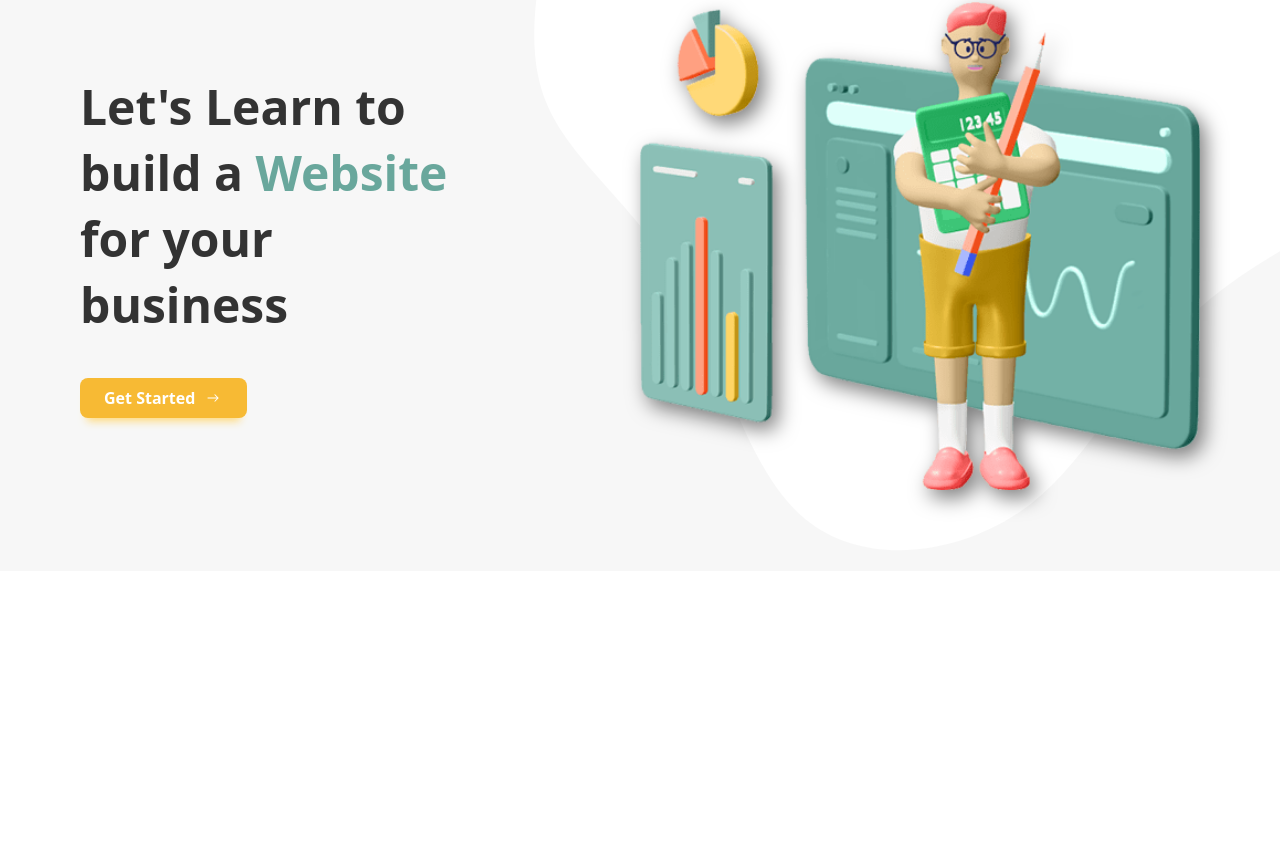
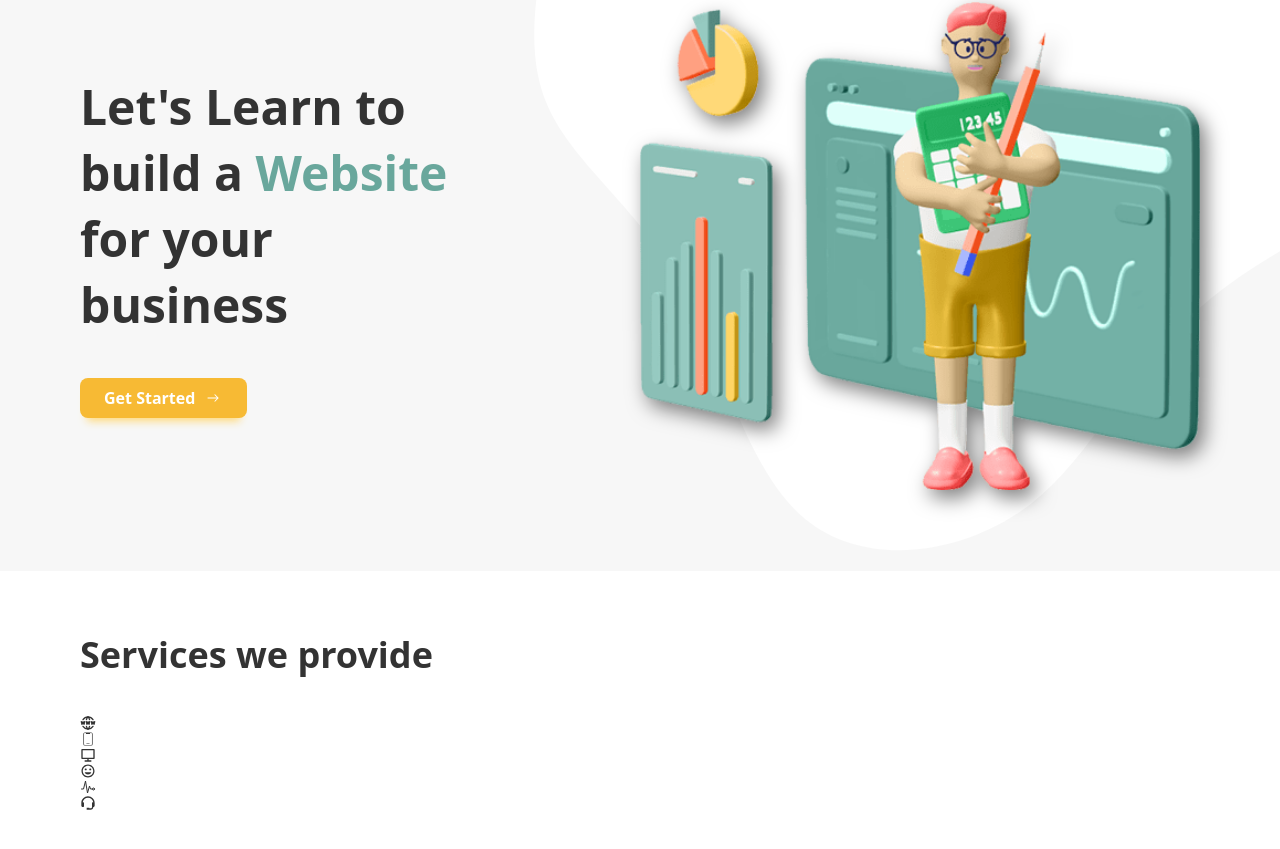
Before and after one commit to alonzojoe/E-Learning, a React (Vite) app: page / in a window 1280 px wide. Shown: the part 199-1048 px from the top of the page. Before the commit the page ends 800 px from the top, so only its background shows below. Built offline with nearby package versions, Linux system fonts and the light colour scheme.

Commit message:
feat: create new Services component, create and array of serives with id, title. link, icon and delay properties

```diff
--- a/src/App.jsx
+++ b/src/App.jsx
@@ -1,12 +1,14 @@
 import React from "react";
 import Navbar from "./components/Navbar/Navbar";
 import Hero from "./components/Hero/Hero";
+import Services from "./components/Services/Services";
 
 const App = () => {
   return (
     <main className="overflow-x-hidden bg-white text-dark">
       <Navbar />
       <Hero />
+      <Services />
     </main>
   );
 };
--- /dev/null
+++ b/src/components/Services/Services.jsx
@@ -0,0 +1,73 @@
+import { delay } from "framer-motion";
+import React from "react";
+import { RiComputerLine } from "react-icons/ri";
+import { CiMobile3 } from "react-icons/ci";
+import { TbWorldWww } from "react-icons/tb";
+import { IoMdHappy } from "react-icons/io";
+import { BiSupport } from "react-icons/bi";
+import { IoPulseOutline } from "react-icons/io5";
+const services = [
+  {
+    id: 1,
+    title: "Web development",
+    link: "#",
+    icon: <TbWorldWww />,
+    delay: 0.2,
+  },
+  {
+    id: 2,
+    title: "Mobile development",
+    link: "#",
+    icon: <CiMobile3 />,
+    delay: 0.3,
+  },
+  {
+    id: 3,
+    title: "Softwaere development",
+    link: "#",
+    icon: <RiComputerLine />,
+    delay: 0.4,
+  },
+  {
+    id: 4,
+    title: "Satisfied clients",
+    link: "#",
+    icon: <IoMdHappy />,
+    delay: 0.5,
+  },
+  {
+    id: 5,
+    title: "SEO optimization",
+    link: "#",
+    icon: <IoPulseOutline />,
+    delay: 0.6,
+  },
+  {
+    id: 6,
+    title: "24/7 support",
+    link: "#",
+    icon: <BiSupport />,
+    delay: 0.6,
+  },
+];
+
+const Services = () => {
+  return (
+    <section className="bg-white">
+      <div className="container pb-14 pt-16">
+        <h1 className="text-4xl font-bold text-left pb-10">
+          Services we provide
+        </h1>
+        <div>
+          {services.map((service) => (
+            <div key={service.id}>
+              <div>{service.icon}</div>
+            </div>
+          ))}
+        </div>
+      </div>
+    </section>
+  );
+};
+
+export default Services;
```
